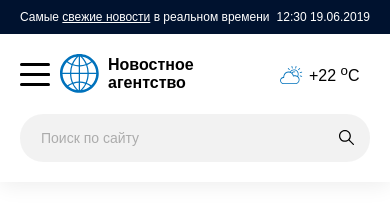
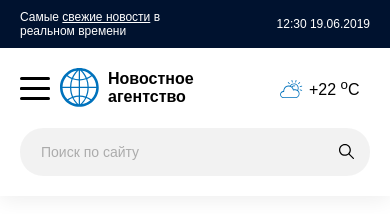
Before and after one commit to yarbest/news, a plain HTML site: page src/index.html in a window 390 px wide. Drawn offline with nearby package versions, Linux system fonts and the light colour scheme.

Commit message:
чутка tagline поправил

```diff
--- a/src/sass/blocks/_header.sass
+++ b/src/sass/blocks/_header.sass
@@ -212,6 +212,8 @@
         &__body
             flex-wrap: wrap
             font-size: 12px
+        &__text
+            flex-basis: 50%
 
     .search-form
         flex-basis: 100%
```
Also changed, not shown: src/css/main.css.
